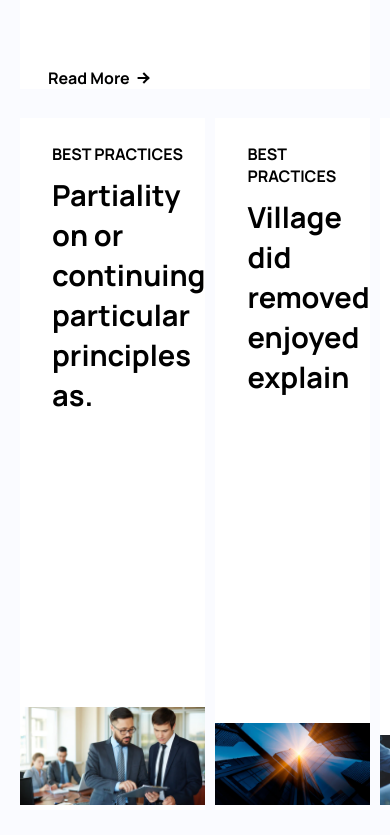
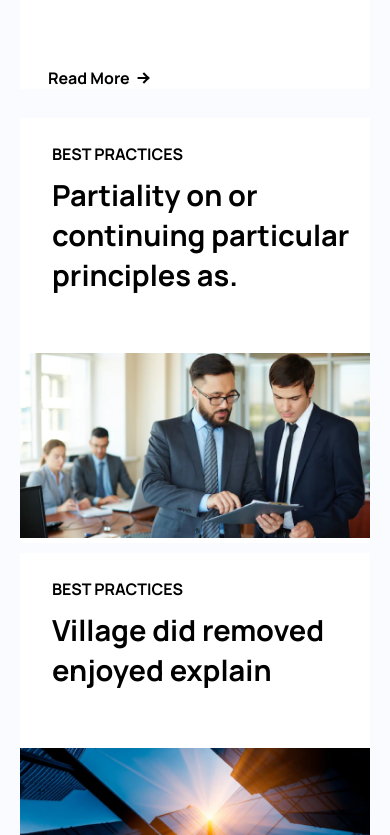
Before and after one commit to jainyxavier/projeto-nuxt, a Nuxt app: page / in a window 390 px wide. Shown: the part 7649-8484 px from the top of the page. Built offline with nearby package versions, Linux system fonts and the light colour scheme.

Commit message:
feature: responsividade

```diff
--- a/assets/scss/main.scss
+++ b/assets/scss/main.scss
@@ -591,5 +591,10 @@
                 margin-top: auto;
             }
         }
+
+        @media(max-width: 768px){
+            flex-direction: column;
+            align-items: center;
+        }
     }
 }
```
